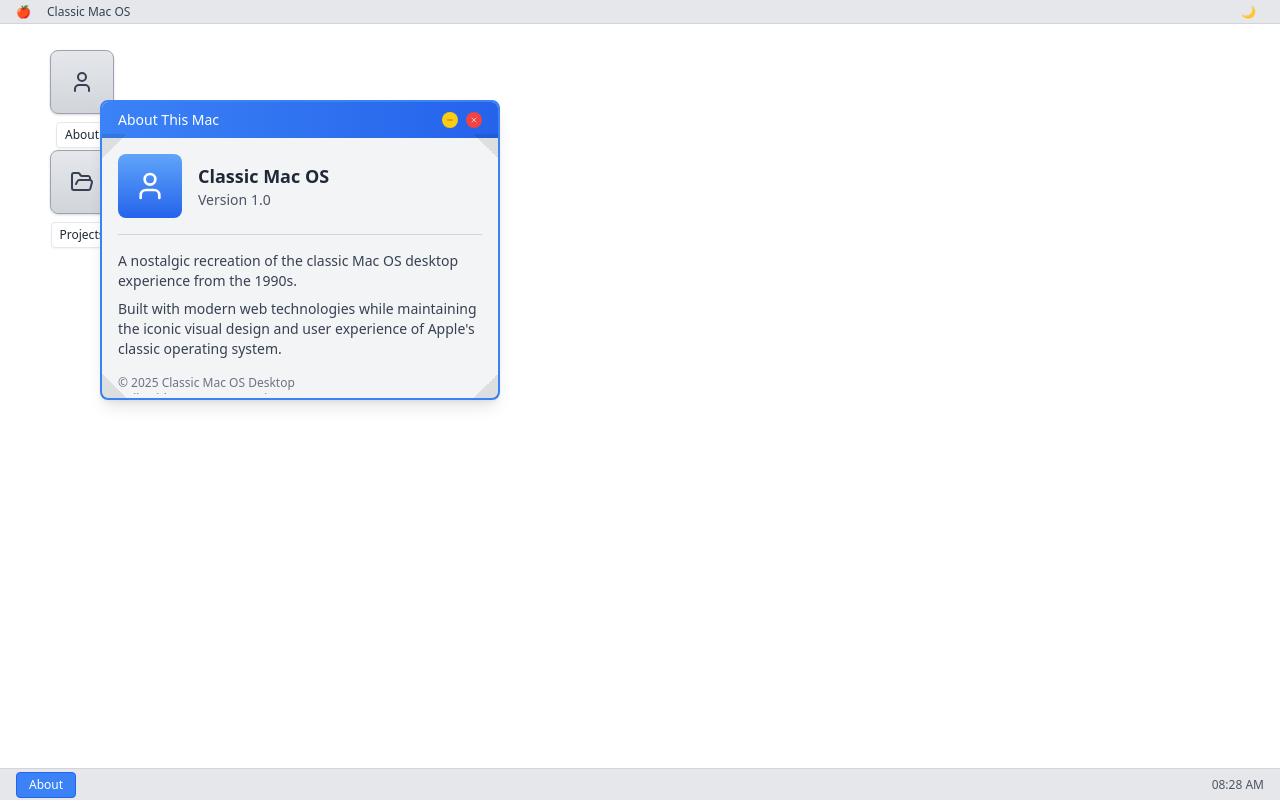
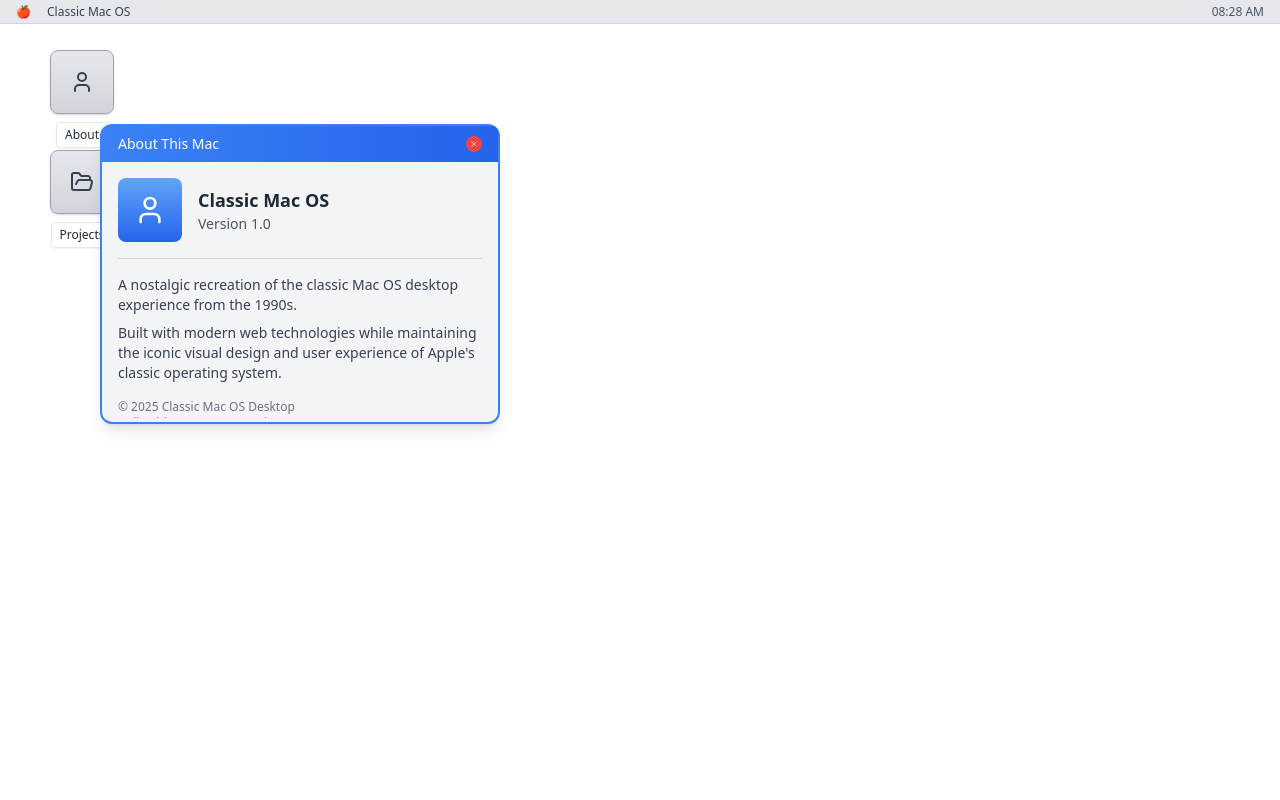
Before and after one commit to 2na3k/2na3k-app, a React (Vite) app: page / in a window 1280 px wide. Both pictures are taken after a click on the element "About". Built offline with nearby package versions, Linux system fonts and the light colour scheme.

Commit message:
technically let gemini did it dirty

```diff
--- a/src/App.tsx
+++ b/src/App.tsx
@@ -68,14 +68,6 @@
     }));
   };
 
-  const minimizeWindow = (windowId: string) => {
-    closeWindow(windowId);
-  };
-
-  const toggleTheme = () => {
-    setAppState(prev => ({ ...prev, isDarkMode: !prev.isDarkMode }));
-  };
-
   const focusWindow = (windowId: string) => {
     setAppState(prev => ({
       ...prev,
@@ -88,7 +80,7 @@
     // Focus the window when starting to drag
     focusWindow(windowId);
 
-    const rect = (e.currentTarget as HTMLElement).getBoundingClientRect();
+    const currentPosition = appState.windowPositions[windowId];
     setDragState({
       isDragging: true,
       isResizing: false,
@@ -96,8 +88,8 @@
       itemType: 'window',
       resizeDirection: null,
       offset: {
-        x: e.clientX - rect.left,
-        y: e.clientY - rect.top
+        x: e.clientX - currentPosition.x,
+        y: e.clientY - currentPosition.y
       },
       startPos: {
         x: e.clientX,
@@ -134,7 +126,6 @@
     // Focus the window when starting to resize
     focusWindow(windowId);
 
-    console.log('Resize started:', windowId, direction); // Debug log
     setDragState({
       isDragging: false,
       isResizing: true,
@@ -153,29 +144,31 @@
   useEffect(() => {
     const handleMouseMove = (e: MouseEvent) => {
       if (dragState.itemId && desktopRef.current) {
-        // Check if we should start dragging (moved more than 5px)
+        // Check if we should start dragging (moved more than 3px for smoother start)
         if (!dragState.isDragging && !dragState.isResizing && dragState.itemType === 'icon') {
           const distance = Math.sqrt(
             Math.pow(e.clientX - dragState.startPos.x, 2) +
             Math.pow(e.clientY - dragState.startPos.y, 2)
           );
-          if (distance > 5) {
+          if (distance > 3) {
             setDragState(prev => ({ ...prev, isDragging: true }));
           }
         }
 
-        // Handle window dragging
+        // Handle window dragging with improved performance
         if (dragState.isDragging && dragState.itemType === 'window') {
           const desktopRect = desktopRef.current.getBoundingClientRect();
           const newX = Math.max(0, Math.min(
-            e.clientX - desktopRect.left - dragState.offset.x,
-            desktopRect.width - 320
+            e.clientX - dragState.offset.x,
+            desktopRect.width - appState.windowSizes[dragState.itemId!].width
           ));
           const newY = Math.max(24, Math.min( // Account for menu bar
-            e.clientY - desktopRect.top - dragState.offset.y,
-            desktopRect.height - 232 // Account for taskbar
+            e.clientY - dragState.offset.y,
+            desktopRect.height - appState.windowSizes[dragState.itemId!].height
           ));
 
+          // Use requestAnimationFrame for smoother updates
+          requestAnimationFrame(() => {
             setAppState(prev => ({
               ...prev,
               windowPositions: {
@@ -183,9 +176,10 @@
                 [dragState.itemId!]: { x: newX, y: newY }
               }
             }));
+          });
         }
 
-        // Handle icon dragging
+        // Handle icon dragging with improved performance
         else if (dragState.isDragging && dragState.itemType === 'icon') {
           const desktopRect = desktopRef.current.getBoundingClientRect();
           const newX = Math.max(0, Math.min(
@@ -194,9 +188,11 @@
           ));
           const newY = Math.max(24, Math.min( // Account for menu bar
             e.clientY - desktopRect.top - dragState.offset.y,
-            desktopRect.height - 120 // Account for taskbar and icon height
+            desktopRect.height - 100 // Account for icon height and margin
           ));
 
+          // Use requestAnimationFrame for smoother updates
+          requestAnimationFrame(() => {
             setAppState(prev => ({
               ...prev,
               iconPositions: {
@@ -204,51 +200,57 @@
                 [dragState.itemId!]: { x: newX, y: newY }
               }
             }));
+          });
         }
 
         // Handle window resizing
         else if (dragState.isResizing && dragState.itemType === 'window' && dragState.startSize) {
-          console.log('Resizing window:', dragState.itemId, dragState.resizeDirection); // Debug log
           const desktopRect = desktopRef.current.getBoundingClientRect();
-          const deltaX = e.clientX - dragState.startPos.x;
-          const deltaY = e.clientY - dragState.startPos.y;
 
-          let newWidth = dragState.startSize.width;
-          let newHeight = dragState.startSize.height;
-          let newX = appState.windowPositions[dragState.itemId!].x;
-          let newY = appState.windowPositions[dragState.itemId!].y;
+          const originalPos = appState.windowPositions[dragState.itemId!];
+          const originalSize = dragState.startSize;
+
+          let newX = originalPos.x;
+          let newY = originalPos.y;
+          let newWidth = originalSize.width;
+          let newHeight = originalSize.height;
 
           const direction = dragState.resizeDirection;
-          const currentPos = appState.windowPositions[dragState.itemId!];
+          const minWidth = 320;
+          const minHeight = 200;
+          const topBarHeight = 24;
 
-          // Handle horizontal resizing
+          // Use mouse position directly, but clamp it to the desktop boundaries
+          const mouseX = Math.max(0, Math.min(e.clientX, desktopRect.width));
+          const mouseY = Math.max(topBarHeight, Math.min(e.clientY, desktopRect.height));
+
+          const rightEdge = originalPos.x + originalSize.width;
+          const bottomEdge = originalPos.y + originalSize.height;
+
           if (direction?.includes('e')) {
-            newWidth = Math.max(320, Math.min(
-              dragState.startSize.width + deltaX,
-              desktopRect.width - currentPos.x - 20 // Leave some margin
-            ));
+            newWidth = Math.max(minWidth, mouseX - originalPos.x);
           }
           if (direction?.includes('w')) {
-            const maxDeltaX = currentPos.x - 20; // Leave some margin from left edge
-            const actualDeltaX = Math.min(deltaX, maxDeltaX);
-            newWidth = Math.max(320, dragState.startSize.width - actualDeltaX);
-            newX = currentPos.x + actualDeltaX;
+            newX = mouseX;
+            newWidth = rightEdge - mouseX;
+            if (newWidth < minWidth) {
+              newWidth = minWidth;
+              newX = rightEdge - minWidth;
+            }
+          }
+          if (direction?.includes('s')) {
+            newHeight = Math.max(minHeight, mouseY - originalPos.y);
+          }
+          if (direction?.includes('n')) {
+            newY = mouseY;
+            newHeight = bottomEdge - mouseY;
+            if (newHeight < minHeight) {
+              newHeight = minHeight;
+              newY = bottomEdge - minHeight;
+            }
           }
 
-          // Handle vertical resizing
-          if (direction?.includes('s')) {
-            newHeight = Math.max(200, Math.min(
-              dragState.startSize.height + deltaY,
-              desktopRect.height - currentPos.y - 40 // Account for taskbar and margin
-            ));
-          }
-          if (direction?.includes('n')) {
-            const maxDeltaY = currentPos.y - 40; // Account for menu bar and margin
-            const actualDeltaY = Math.min(deltaY, maxDeltaY);
-            newHeight = Math.max(200, dragState.startSize.height - actualDeltaY);
-            newY = currentPos.y + actualDeltaY;
-          }
-
+          requestAnimationFrame(() => {
             setAppState(prev => ({
               ...prev,
               windowPositions: {
@@ -260,11 +262,17 @@
                 [dragState.itemId!]: { width: newWidth, height: newHeight }
               }
             }));
+          });
         }
       }
     };
 
     const handleMouseUp = () => {
+      // If we finished an action on an icon without actually dragging it, treat it as a click.
+      if (dragState.itemType === 'icon' && !dragState.isDragging && dragState.itemId) {
+        openWindow(dragState.itemId);
+      }
+
       setDragState({
         isDragging: false,
         isResizing: false,
@@ -298,6 +306,16 @@
             ? 'radial-gradient(circle at 25% 25%, rgba(59, 130, 246, 0.3) 0%, transparent 50%), radial-gradient(circle at 75% 75%, rgba(147, 51, 234, 0.3) 0%, transparent 50%)'
             : 'radial-gradient(circle at 25% 25%, rgba(255, 255, 255, 0.2) 0%, transparent 50%), radial-gradient(circle at 75% 75%, rgba(255, 255, 255, 0.1) 0%, transparent 50%)'
         }}
+        onClick={(e) => {
+          // Only handle clicks on the desktop background itself, not on windows or icons
+          if (e.target === e.currentTarget) {
+            // Clear focus when clicking on empty desktop area
+            setAppState(prev => ({
+              ...prev,
+              focusedWindow: null
+            }));
+          }
+        }}
       >
         {/* Menu Bar */}
         <div className="absolute top-0 left-0 right-0 h-6 bg-gray-200 dark:bg-gray-800 border-b border-gray-300 dark:border-gray-700 flex items-center px-4 text-xs z-50">
@@ -305,14 +323,8 @@
             <span className="font-bold">🍎</span>
             <span className="text-gray-700 dark:text-gray-300">Classic Mac OS</span>
           </div>
-          <div className="ml-auto">
-            <button
-              onClick={toggleTheme}
-              className="text-gray-700 dark:text-gray-300 hover:bg-gray-300 dark:hover:bg-gray-600 px-2 py-1 rounded transition-colors"
-              aria-label={`Switch to ${appState.isDarkMode ? 'light' : 'dark'} mode`}
-            >
-              {appState.isDarkMode ? '☀️' : '🌙'}
-            </button>
+          <div className="ml-auto text-gray-600 dark:text-gray-400">
+            {new Date().toLocaleTimeString([], { hour: '2-digit', minute: '2-digit' })}
           </div>
         </div>
 
@@ -324,7 +336,6 @@
               id={icon.id}
               title={icon.title}
               icon={icon.icon}
-              onClick={() => openWindow(icon.id)}
               position={appState.iconPositions[icon.id]}
               onDragStart={(e) => handleIconDragStart(icon.id, e)}
             />
@@ -338,7 +349,6 @@
           isOpen={appState.openWindows.has('about')}
           isFocused={appState.focusedWindow === 'about'}
           onClose={() => closeWindow('about')}
-          onMinimize={() => minimizeWindow('about')}
           onFocus={() => focusWindow('about')}
           position={appState.windowPositions.about}
           size={appState.windowSizes.about}
@@ -354,7 +364,6 @@
           isOpen={appState.openWindows.has('projects')}
           isFocused={appState.focusedWindow === 'projects'}
           onClose={() => closeWindow('projects')}
-          onMinimize={() => minimizeWindow('projects')}
           onFocus={() => focusWindow('projects')}
           position={appState.windowPositions.projects}
           size={appState.windowSizes.projects}
@@ -364,27 +373,7 @@
           <ProjectsContent />
         </DesktopWindow>
 
-        {/* Taskbar */}
-        <div className="absolute bottom-0 left-0 right-0 h-8 bg-gray-200 dark:bg-gray-800 border-t border-gray-300 dark:border-gray-700 flex items-center px-4 z-50">
-          <div className="flex items-center space-x-2">
-            {Array.from(appState.openWindows).map(windowId => (
-              <button
-                key={windowId}
-                onClick={() => focusWindow(windowId)}
-                className={`text-xs px-3 py-1 rounded border transition-colors capitalize ${
-                  appState.focusedWindow === windowId
-                    ? 'bg-blue-500 text-white border-blue-600'
-                    : 'bg-gray-300 dark:bg-gray-600 text-gray-700 dark:text-gray-300 border-gray-400 dark:border-gray-500 hover:bg-gray-400 dark:hover:bg-gray-500'
-                }`}
-              >
-                {windowId}
-              </button>
-            ))}
-          </div>
-          <div className="ml-auto text-xs text-gray-600 dark:text-gray-400">
-            {new Date().toLocaleTimeString([], { hour: '2-digit', minute: '2-digit' })}
-          </div>
-        </div>
+
       </div>
     </div>
   );
--- a/src/components/DesktopIcon.tsx
+++ b/src/components/DesktopIcon.tsx
@@ -1,4 +1,4 @@
-import React, { useState } from 'react';
+import React from 'react';
 import { DesktopIconProps } from '../types';
 
 const DesktopIcon: React.FC<DesktopIconProps> = ({
@@ -8,44 +8,17 @@
   position,
   onDragStart
 }) => {
-  const [dragStartPos, setDragStartPos] = useState<{ x: number; y: number } | null>(null);
-  const [hasMoved, setHasMoved] = useState(false);
-
-  const handleMouseDown = (e: React.MouseEvent) => {
-    // Prevent text selection during potential drag
-    e.preventDefault();
-    setDragStartPos({ x: e.clientX, y: e.clientY });
-    setHasMoved(false);
-    onDragStart(e);
-  };
-
-  const handleMouseMove = (e: React.MouseEvent) => {
-    if (dragStartPos) {
-      const distance = Math.sqrt(
-        Math.pow(e.clientX - dragStartPos.x, 2) + Math.pow(e.clientY - dragStartPos.y, 2)
-      );
-      if (distance > 5) { // 5px threshold for drag detection
-        setHasMoved(true);
-      }
-    }
-  };
-
-  const handleClick = () => {
-    // Only trigger click if we haven't moved significantly
-    if (!hasMoved) {
-      onClick();
-    }
-    setDragStartPos(null);
-    setHasMoved(false);
-  };
-
   return (
     <div
       className="absolute flex flex-col items-center cursor-pointer group select-none"
-      style={{ left: position.x, top: position.y }}
-      onMouseDown={handleMouseDown}
-      onMouseMove={handleMouseMove}
-      onClick={handleClick}
+      style={{
+        left: position.x,
+        top: position.y,
+        willChange: 'transform',
+        transform: 'translateZ(0)'
+      }}
+      onMouseDown={onDragStart}
+      onClick={onClick}
     >
       <div className="w-16 h-16 mb-2 flex items-center justify-center bg-gradient-to-b from-gray-200 to-gray-300 dark:from-gray-600 dark:to-gray-700 rounded-lg icon-shadow border border-gray-400 dark:border-gray-500 group-hover:from-blue-200 group-hover:to-blue-300 dark:group-hover:from-blue-600 dark:group-hover:to-blue-700 transition-all duration-200">
         <div className="text-gray-700 dark:text-gray-200 group-hover:text-blue-800 dark:group-hover:text-blue-200">
--- a/src/components/Window.tsx
+++ b/src/components/Window.tsx
@@ -1,5 +1,5 @@
 import React from 'react';
-import { X, Minus } from 'lucide-react';
+import { X } from 'lucide-react';
 import { WindowProps } from '../types';
 
 const DesktopWindow: React.FC<WindowProps> = ({
@@ -8,7 +8,6 @@
   isOpen,
   isFocused,
   onClose,
-  onMinimize,
   onFocus,
   position,
   size,
@@ -19,19 +18,19 @@
 
   return (
     <div
-      className={`absolute bg-gray-100 dark:bg-gray-800 border-2 rounded-lg window-shadow transition-all duration-200 ${
+      className={`absolute bg-gray-100 dark:bg-gray-800 border-2 rounded-xl window-shadow transition-colors duration-200 ${
         isFocused
           ? 'border-blue-500 dark:border-blue-400 shadow-lg'
           : 'border-gray-400 dark:border-gray-600'
       }`}
       style={{
-        left: position.x,
-        top: position.y,
         width: size.width,
         height: size.height,
         minWidth: 320,
         minHeight: 200,
-        zIndex: isFocused ? 100 : 10
+        zIndex: isFocused ? 100 : 10,
+        willChange: 'transform',
+        transform: `translate(${position.x}px, ${position.y}px)`
       }}
       onClick={onFocus}
     >
@@ -45,12 +44,6 @@
       >
         <h3 className="text-sm font-medium">{title}</h3>
         <div className="flex space-x-2">
-          <button
-            onClick={onMinimize}
-            className="w-4 h-4 bg-yellow-400 hover:bg-yellow-500 rounded-full flex items-center justify-center transition-colors"
-          >
-            <Minus size={8} className="text-yellow-800" />
-          </button>
           <button
             onClick={onClose}
             className="w-4 h-4 bg-red-500 hover:bg-red-600 rounded-full flex items-center justify-center transition-colors"
@@ -73,73 +66,59 @@
 
       {/* Resize Handles */}
       <div
-        className="absolute bottom-0 right-0 w-6 h-6 cursor-se-resize hover:bg-blue-200 dark:hover:bg-blue-700 opacity-30 hover:opacity-100 transition-opacity z-10"
+        className="absolute -top-1 -left-1 w-8 h-8 cursor-nw-resize z-10"
+        onMouseDown={(e) => {
+          e.stopPropagation();
+          onResizeStart(e, 'nw');
+        }}
+      />
+      <div
+        className="absolute -top-1 -right-1 w-8 h-8 cursor-ne-resize z-10"
+        onMouseDown={(e) => {
+          e.stopPropagation();
+          onResizeStart(e, 'ne');
+        }}
+      />
+      <div
+        className="absolute -bottom-1 -left-1 w-8 h-8 cursor-sw-resize z-10"
+        onMouseDown={(e) => {
+          e.stopPropagation();
+          onResizeStart(e, 'sw');
+        }}
+      />
+      <div
+        className="absolute -bottom-1 -right-1 w-8 h-8 cursor-se-resize z-10"
         onMouseDown={(e) => {
           e.stopPropagation();
           onResizeStart(e, 'se');
         }}
-        style={{
-          background: 'linear-gradient(135deg, transparent 50%, rgba(0,0,0,0.3) 50%)'
+      />
+      <div
+        className="absolute top-1/2 -translate-y-1/2 -left-1 w-8 h-full cursor-w-resize z-20"
+        onMouseDown={(e) => {
+          e.stopPropagation();
+          onResizeStart(e, 'w');
         }}
       />
       <div
-        className="absolute bottom-0 left-0 w-6 h-6 cursor-sw-resize hover:bg-blue-200 dark:hover:bg-blue-700 opacity-30 hover:opacity-100 transition-opacity z-10"
+        className="absolute top-1/2 -translate-y-1/2 -right-1 w-8 h-full cursor-e-resize z-20"
         onMouseDown={(e) => {
           e.stopPropagation();
-          onResizeStart(e, 'sw');
-        }}
-        style={{
-          background: 'linear-gradient(225deg, transparent 50%, rgba(0,0,0,0.3) 50%)'
+          onResizeStart(e, 'e');
         }}
       />
       <div
-        className="absolute top-8 right-0 w-6 h-6 cursor-ne-resize hover:bg-blue-200 dark:hover:bg-blue-700 opacity-30 hover:opacity-100 transition-opacity z-10"
-        onMouseDown={(e) => {
-          e.stopPropagation();
-          onResizeStart(e, 'ne');
-        }}
-        style={{
-          background: 'linear-gradient(45deg, transparent 50%, rgba(0,0,0,0.3) 50%)'
-        }}
-      />
-      <div
-        className="absolute top-8 left-0 w-6 h-6 cursor-nw-resize hover:bg-blue-200 dark:hover:bg-blue-700 opacity-30 hover:opacity-100 transition-opacity z-10"
-        onMouseDown={(e) => {
-          e.stopPropagation();
-          onResizeStart(e, 'nw');
-        }}
-        style={{
-          background: 'linear-gradient(315deg, transparent 50%, rgba(0,0,0,0.3) 50%)'
-        }}
-      />
-
-      {/* Edge resize handles */}
-      <div
-        className="absolute bottom-0 left-4 right-4 h-3 cursor-s-resize hover:bg-blue-200 dark:hover:bg-blue-700 opacity-20 hover:opacity-100 transition-opacity z-10"
-        onMouseDown={(e) => {
-          e.stopPropagation();
-          onResizeStart(e, 's');
-        }}
-      />
-      <div
-        className="absolute top-8 left-4 right-4 h-3 cursor-n-resize hover:bg-blue-200 dark:hover:bg-blue-700 opacity-20 hover:opacity-100 transition-opacity z-10"
+        className="absolute left-1/2 -translate-x-1/2 -top-1 w-full h-2 cursor-n-resize z-20"
         onMouseDown={(e) => {
           e.stopPropagation();
           onResizeStart(e, 'n');
         }}
       />
       <div
-        className="absolute left-0 top-8 bottom-0 w-3 cursor-w-resize hover:bg-blue-200 dark:hover:bg-blue-700 opacity-20 hover:opacity-100 transition-opacity z-10"
+        className="absolute left-1/2 -translate-x-1/2 -bottom-1 w-full h-8 cursor-s-resize z-20"
         onMouseDown={(e) => {
           e.stopPropagation();
-          onResizeStart(e, 'w');
-        }}
-      />
-      <div
-        className="absolute right-0 top-8 bottom-0 w-3 cursor-e-resize hover:bg-blue-200 dark:hover:bg-blue-700 opacity-20 hover:opacity-100 transition-opacity z-10"
-        onMouseDown={(e) => {
-          e.stopPropagation();
-          onResizeStart(e, 'e');
+          onResizeStart(e, 's');
         }}
       />
     </div>
--- a/src/index.css
+++ b/src/index.css
@@ -18,6 +18,12 @@
     height: 100vh;
     width: 100vw;
   }
+
+  /* Performance optimizations for smooth dragging */
+  .absolute {
+    backface-visibility: hidden;
+    -webkit-backface-visibility: hidden;
+  }
 }
 
 @layer components {
--- a/src/types/index.ts
+++ b/src/types/index.ts
@@ -7,7 +7,6 @@
   isOpen: boolean;
   isFocused: boolean;
   onClose: () => void;
-  onMinimize: () => void;
   onFocus: () => void;
   position: { x: number; y: number };
   size: { width: number; height: number };
@@ -19,7 +18,7 @@
   id: string;
   title: string;
   icon: React.ReactNode;
-  onClick: () => void;
+  onClick?: () => void;
   position: { x: number; y: number };
   onDragStart: (_e: React.MouseEvent) => void;
 }
```
Lines whose indentation alone changed are shown as unchanged.
